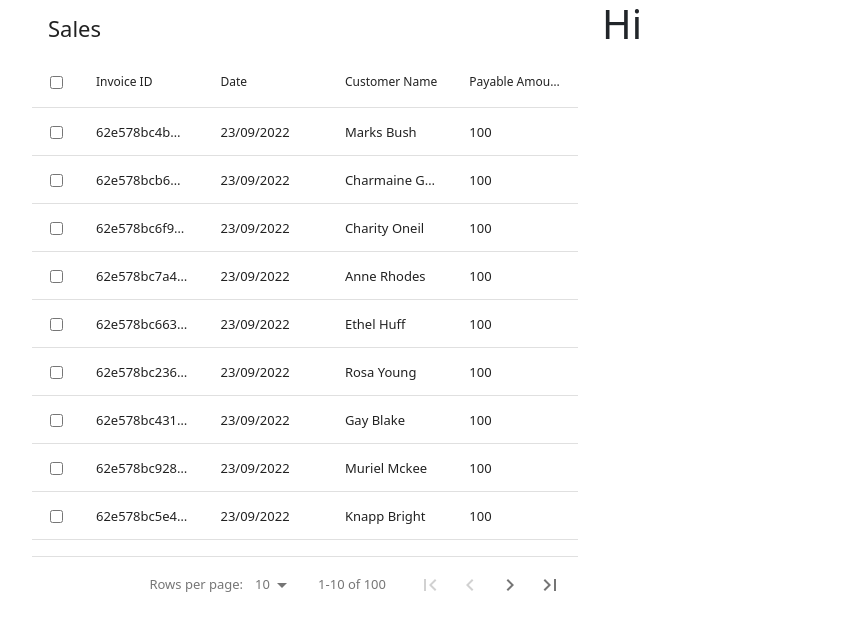
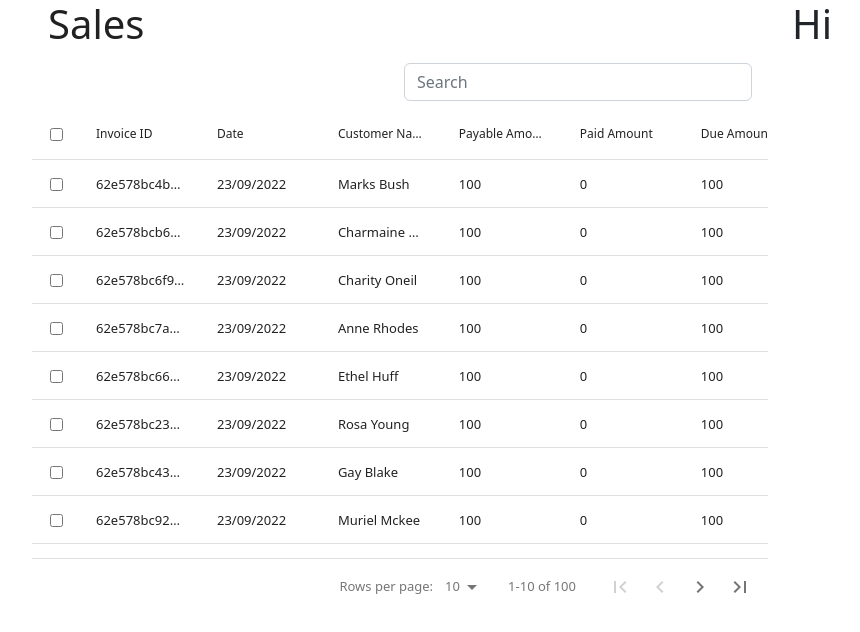
Before and after one commit to antor10655gh/sales-invoice-client, a React (Create React App) app: page / in a window 1280 px wide. Shown: the top 632 px of the page, without its empty margins (50-910 px from the left). Built offline with nearby package versions, Linux system fonts and the light colour scheme.

Commit message:
add search option

```diff
--- a/src/components/SalesInvoiceTable.js
+++ b/src/components/SalesInvoiceTable.js
@@ -4,11 +4,14 @@ import DataTable from "react-data-table-component";
 
 const SalesInvoiceTable = () => {
   const [invoices, setInvoices] = useState([]);
+  const [search, setSearch] = useState("");
+  const [filterInvoices, setFilterInvoices] = useState([]);
 
   const getInvoices = async () => {
     try {
       const response = await axios.get("invoices.json");
       setInvoices(response.data);
+      setFilterInvoices(response.data);
     } catch (error) {
       console.log(error);
     }
@@ -39,27 +42,58 @@ const SalesInvoiceTable = () => {
       name: "Due Amount",
       selector: (row) => row.dueAmount,
     },
+    {
+      name: "Action",
+      cell: (row) => (
+        <button
+          className="btn btn-sm btn-primary"
+          onClick={() => alert(row.id)}
+        >
+          Delete
+        </button>
+      ),
+    },
   ];
 
   useEffect(() => {
     getInvoices();
   }, []);
 
+  useEffect(() => {
+    const result = invoices.filter((invoice) => {
+      return invoice.customer.toLowerCase().match(search.toLowerCase());
+    });
+
+    setFilterInvoices(result);
+  }, [search]);
+
   return (
     <div className="container">
-      <div className="row row-cols-1 row-cols-lg-2">
-        <div className="col">
+      <div className="row row-cols-1">
+        <div className="col col-lg-8">
           <DataTable
-            title={"Sales"}
+            title={<h1>Sales</h1>}
             columns={columns}
-            data={invoices}
+            data={filterInvoices}
             pagination
             fixedHeader
-            fixedHeaderScrollHeight="500px"
+            fixedHeaderScrollHeight="450px"
             selectableRows
+            selectableRowsHighlight
+            highlightOnHover
+            subHeader
+            subHeaderComponent={
+              <input
+                type="text"
+                placeholder="Search"
+                className="w-50 form-control"
+                value={search}
+                onChange={(e) => setSearch(e.target.value)}
+              />
+            }
           />
         </div>
-        <div className="col">
+        <div className="col col-lg-4">
           <h1>Hi</h1>
         </div>
       </div>
```
